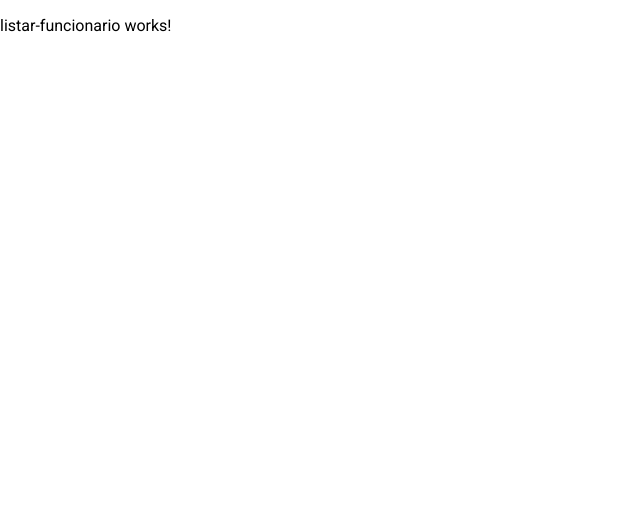
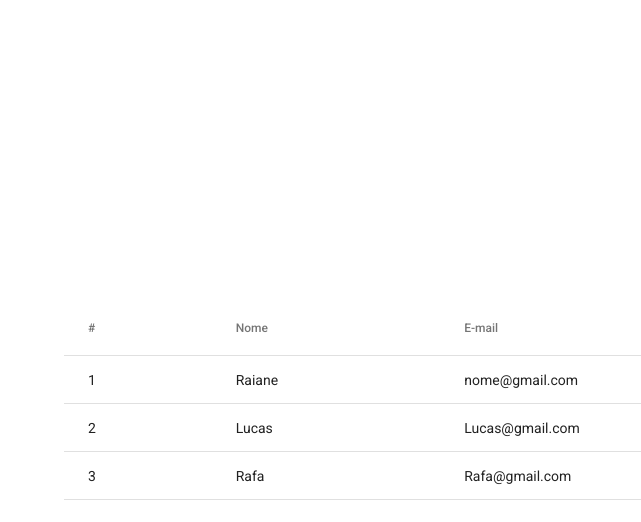
Before and after one commit to Raiannecaroline/Projeto-Angular-Java, an Angular app in the folder Front-end-Angular/: page /funcionario in a window 1280 px wide. Shown: the top 522 px of the page, without its empty margins (0-641 px from the left). Built offline with nearby package versions, Linux system fonts and the light colour scheme.

Commit message:
create: adicionando a interface dos funcionários

```diff
--- a/Front-end-Angular/src/app/funcionario/pages/listar-funcionario/listar-funcionario.component.css
+++ b/Front-end-Angular/src/app/funcionario/pages/listar-funcionario/listar-funcionario.component.css
@@ -0,0 +1,3 @@
+.fun-table{
+  width: 90%;
+}
--- a/Front-end-Angular/src/app/funcionario/pages/listar-funcionario/listar-funcionario.component.html
+++ b/Front-end-Angular/src/app/funcionario/pages/listar-funcionario/listar-funcionario.component.html
@@ -1 +1,23 @@
-<p>listar-funcionario works!</p>
+<div class="flex-container">
+  <table mat-table [dataSource]="funcionarios" class="fun-table">
+
+    <ng-container matColumnDef="id">
+      <th mat-header-cell *matHeaderCellDef>#</th>
+      <td mat-cell *matCellDef="let fun">{{ fun.id }}</td>
+    </ng-container>
+
+    <ng-container matColumnDef="nome">
+      <th mat-header-cell *matHeaderCellDef>Nome</th>
+      <td mat-cell *matCellDef="let fun">{{ fun.nome }}</td>
+    </ng-container>
+
+    <ng-container matColumnDef="email">
+      <th mat-header-cell *matHeaderCellDef>E-mail</th>
+      <td mat-cell *matCellDef="let fun">{{ fun.email }}</td>
+    </ng-container>
+
+    <tr mat-header-row *matHeaderRowDef="columns"></tr>
+    <tr mat-row *matRowDef="let row; columns: columns"></tr>
+
+  </table>
+</div>
--- a/Front-end-Angular/src/app/funcionario/pages/listar-funcionario/listar-funcionario.component.ts
+++ b/Front-end-Angular/src/app/funcionario/pages/listar-funcionario/listar-funcionario.component.ts
@@ -7,6 +7,31 @@ import { Component, OnInit } from '@angular/core';
 })
 export class ListarFuncionarioComponent implements OnInit {
 
+  funcionarios = [
+
+    {
+      id: 1,
+      nome: 'Raiane',
+      email: 'nome@gmail.com',
+      foto: 'aaaaaaa'
+    },
+    {
+      id: 2,
+      nome: 'Lucas',
+      email: 'Lucas@gmail.com',
+      foto: 'aaaaaaa'
+    },
+    {
+      id: 3,
+      nome: 'Rafa',
+      email: 'Rafa@gmail.com',
+      foto: 'aaaaaaa'
+    }
+
+  ]
+
+  columns: string[] = ['id', 'nome', 'email']
+
   constructor() { }
 
   ngOnInit(): void {
--- a/Front-end-Angular/src/app/funcionario/pages/novo-funcionario/novo-funcionario.component.css
+++ b/Front-end-Angular/src/app/funcionario/pages/novo-funcionario/novo-funcionario.component.css
@@ -1,10 +1,3 @@
-.flex-container{
-  display: flex;
-  justify-content: center;
-  align-items: center;
-  height: 100vh;
-}
-
 #main-form{
   display: flex;
   flex-direction: column;
--- a/Front-end-Angular/src/styles.css
+++ b/Front-end-Angular/src/styles.css
@@ -2,3 +2,11 @@
 
 html, body { height: 100%; }
 body { margin: 0; font-family: Roboto, "Helvetica Neue", sans-serif; }
+
+
+.flex-container{
+  display: flex;
+  justify-content: center;
+  align-items: center;
+  height: 100vh;
+}
```
